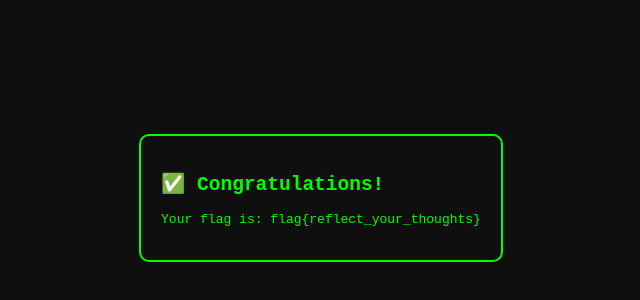
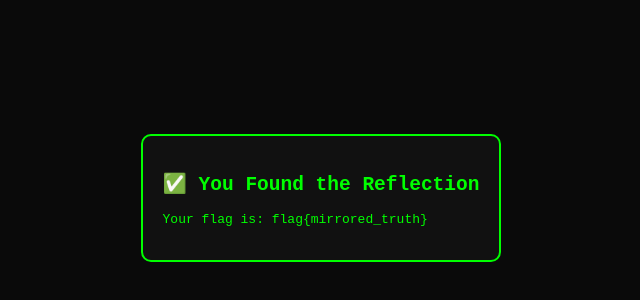
Before and after one commit to dennisabeechrist/ctf-3, a plain HTML site: page flag.html in a window 1280 px wide. Shown: the part 210-510 px from the top of the page, without its empty margins (319-959 px from the left). Drawn offline with Linux system fonts and the light colour scheme.

Commit message:
Update flag.html

```diff
--- a/flag.html
+++ b/flag.html
@@ -5,7 +5,7 @@
   <title>Flag Found</title>
   <style>
     body {
-      background-color: #0f0f0f;
+      background-color: #0a0a0a;
       color: #00ff00;
       display: flex;
       justify-content: center;
@@ -13,17 +13,18 @@
       height: 100vh;
       font-family: monospace;
     }
-    .flag {
+    .flag-box {
       border: 2px solid #00ff00;
       padding: 20px;
       border-radius: 10px;
+      background-color: #111;
     }
   </style>
 </head>
 <body>
-  <div class="flag">
-    <h2>✅ Congratulations!</h2>
-    <p>Your flag is: <code>flag{reflect_your_thoughts}</code></p>
+  <div class="flag-box">
+    <h2>✅ You Found the Reflection</h2>
+    <p>Your flag is: <code>flag{mirrored_truth}</code></p>
   </div>
 </body>
 </html>
```
